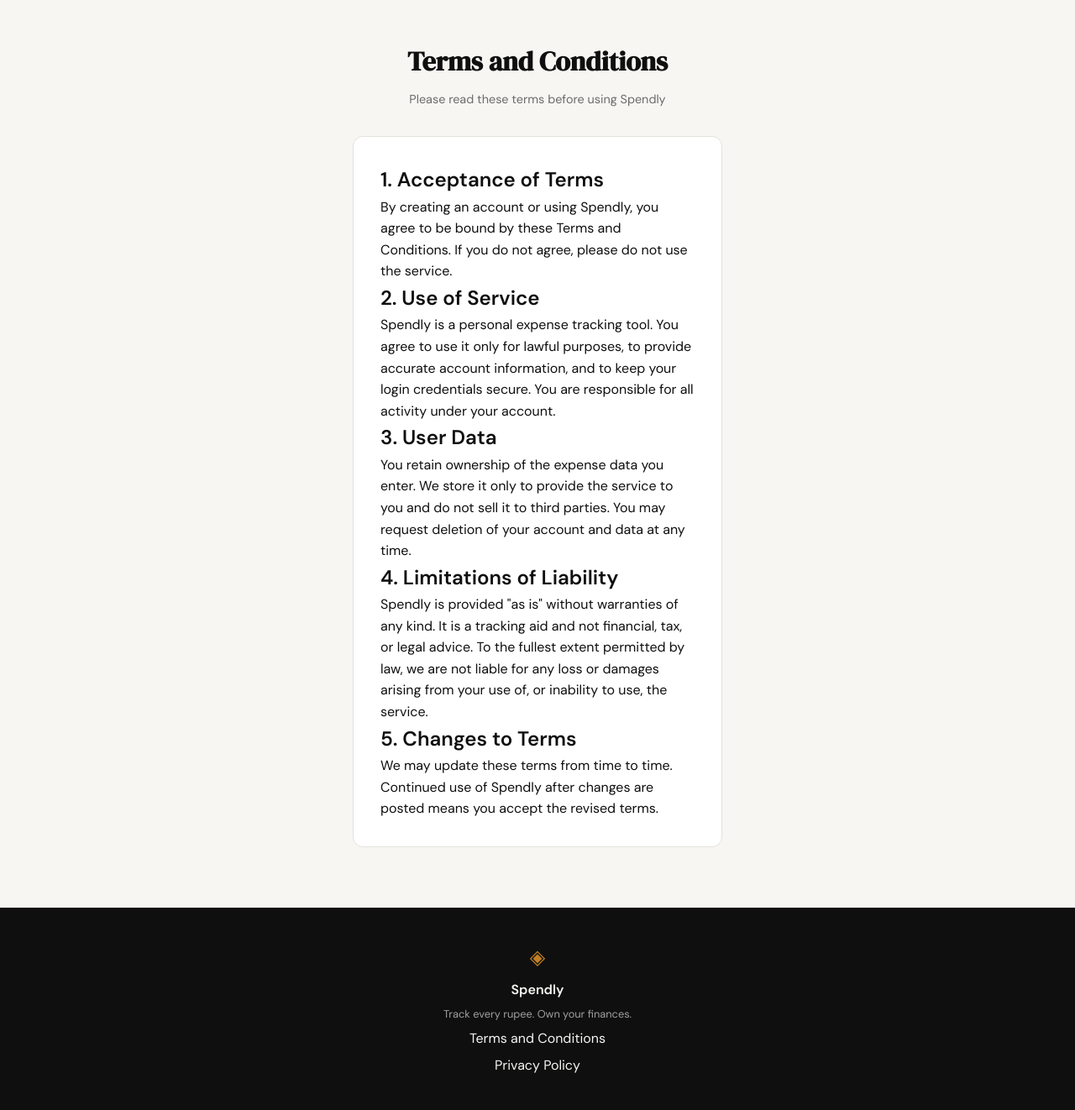
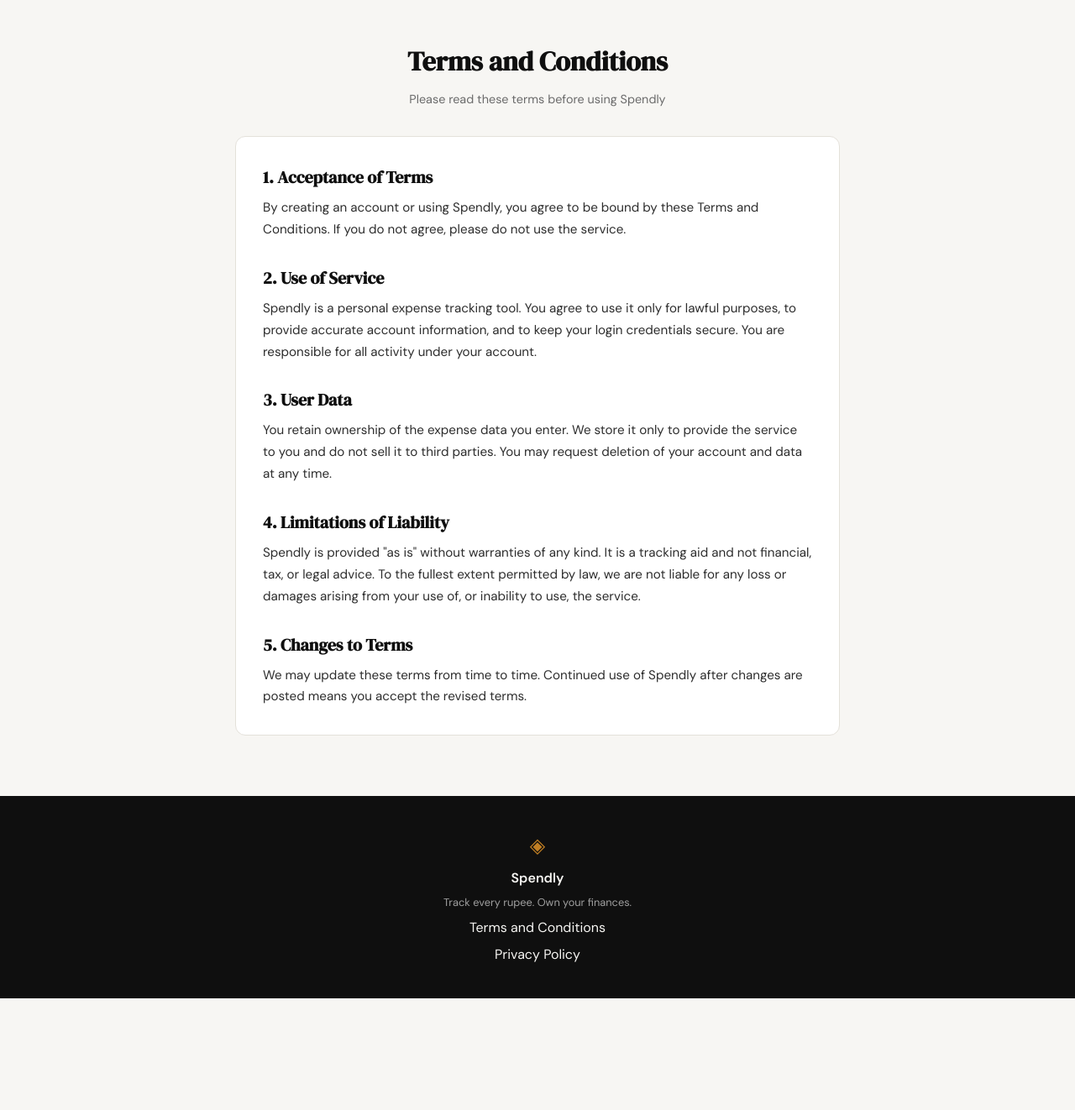
Before and after one commit to shahzzz68/tracker, a Flask app: page /terms in a window 1280 px wide. Shown: the part 61-1383 px from the top of the page at 84% size. After the commit the page ends 1250 px from the top, so only its background shows below. Run offline with Flask 3, Linux system fonts and the light colour scheme.

Commit message:
Add /privacy route and Privacy Policy page with shared legal page styling
Co-Authored-By: Claude Sonnet 5.5 <noreply@anthropic.com>

```diff
--- a/app.py
+++ b/app.py
@@ -25,6 +25,11 @@ def login():
 @app.route("/terms")
 def terms():
     return render_template("terms.html")
+
+
+@app.route("/privacy")
+def privacy():
+    return render_template("privacy.html")
 
 
 # ------------------------------------------------------------------ #
--- a/static/css/style.css
+++ b/static/css/style.css
@@ -410,6 +410,23 @@ a { color: inherit; text-decoration: none; }
     margin-bottom: 1.5rem;
 }
 
+.legal-container { max-width: 720px; }
+
+.legal-card h2 {
+    font-family: var(--font-display);
+    font-size: 1.25rem;
+    color: var(--ink);
+    margin: 1.75rem 0 0.5rem;
+}
+
+.legal-card h2:first-child { margin-top: 0; }
+
+.legal-card p {
+    font-size: 0.95rem;
+    line-height: 1.7;
+    color: var(--ink-soft);
+}
+
 .auth-error {
     background: var(--danger-light);
     color: var(--danger);
--- a/templates/base.html
+++ b/templates/base.html
@@ -35,7 +35,7 @@
             <span class="footer-name">Spendly</span>
             <p class="footer-copy">Track every rupee. Own your finances.</p>
             <a href="{{ url_for('terms') }}">Terms and Conditions</a>
-            <a href="#">Privacy Policy</a>
+            <a href="{{ url_for('privacy') }}">Privacy Policy</a>
         </div>
     </footer>
 
--- a/templates/terms.html
+++ b/templates/terms.html
@@ -5,14 +5,14 @@
 {% block content %}
 
 <section class="auth-section">
-    <div class="auth-container">
+    <div class="auth-container legal-container">
 
         <div class="auth-header">
             <h1 class="auth-title">Terms and Conditions</h1>
             <p class="auth-subtitle">Please read these terms before using Spendly</p>
         </div>
 
-        <div class="auth-card">
+        <div class="auth-card legal-card">
             <h2>1. Acceptance of Terms</h2>
             <p>By creating an account or using Spendly, you agree to be bound by these Terms and Conditions. If you do not agree, please do not use the service.</p>
 
```
Also changed, not shown: templates/privacy.html (added, +35 -0 lines).
